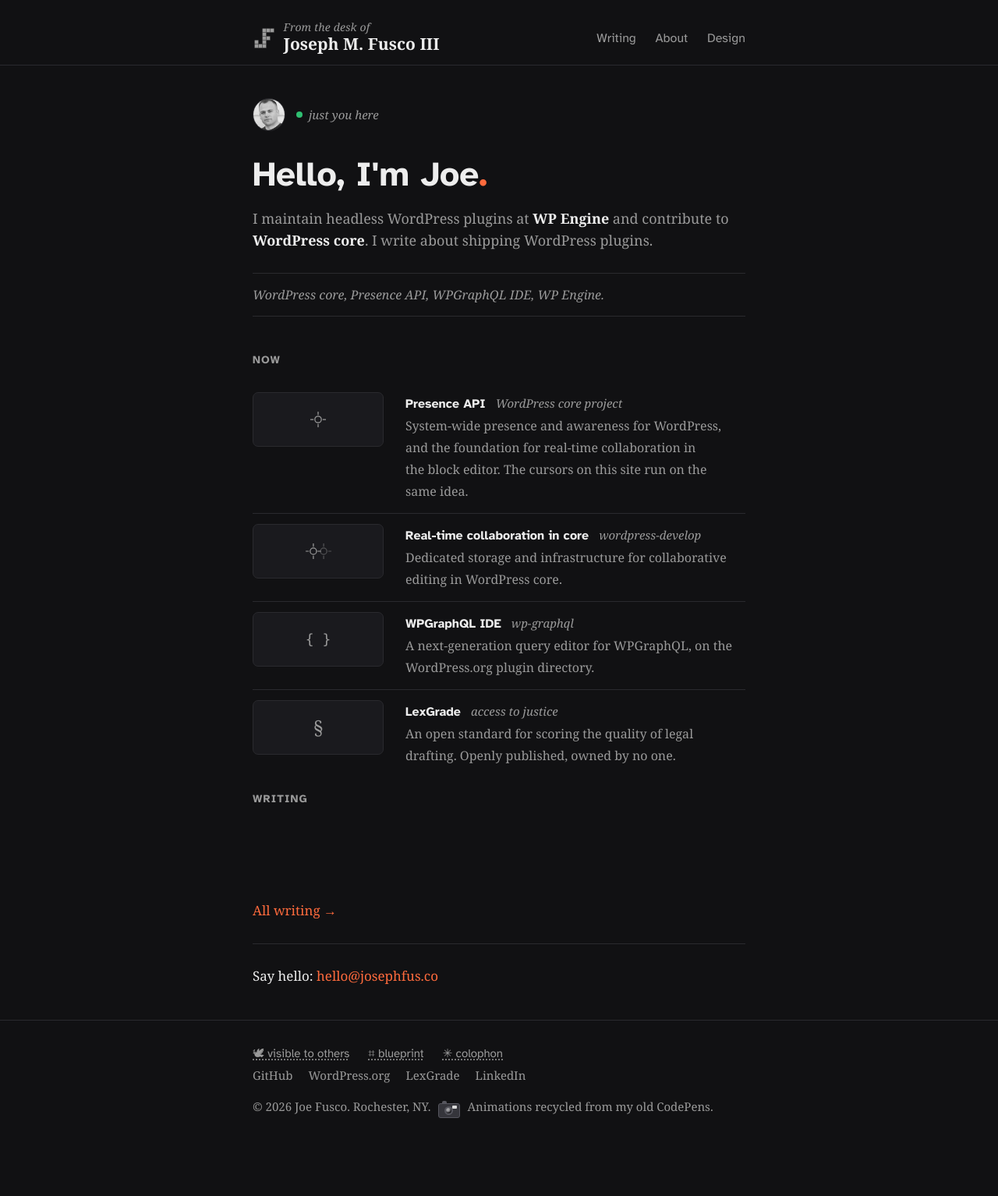
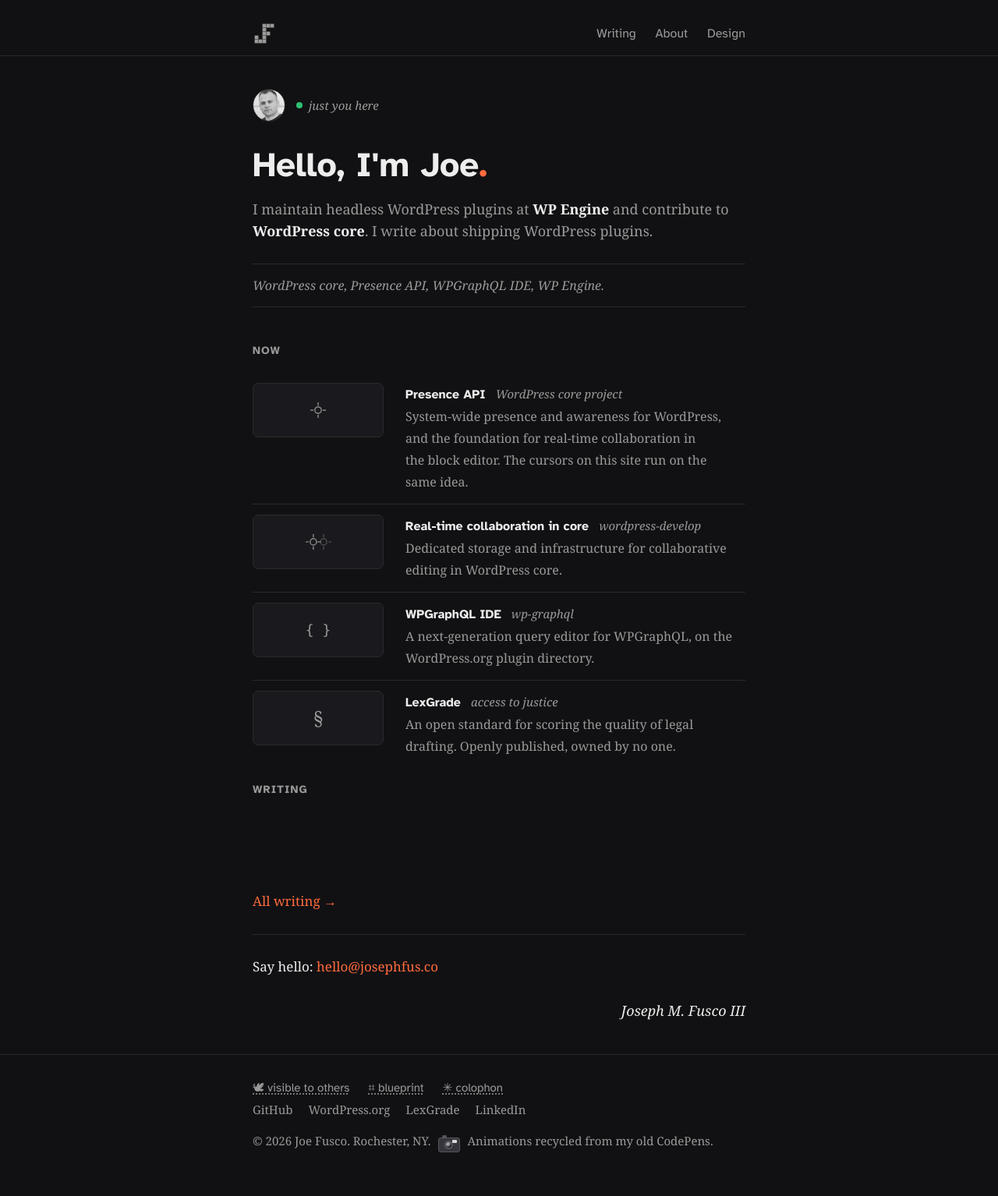
Before and after one commit to josephfusco/josephfusco.github.io, a Jekyll site: the page built from index.html, in a window 1280 px wide. Shown: the whole page at 78% size. Built offline with Jekyll 4.4.1, drawn with Linux system fonts in a browser that asks for light colours; before the commit the page ends 1490 px from its top, so only the background shows below that.

Commit message:
Nav keeps only the mark; the full name signs bottom-right like a letter
Co-Authored-By: Claude Fable 5 <noreply@anthropic.com>
Claude-Session: https://claude.ai/code/session_019vAcPMvpcgUVRcyZCqV9hM

```diff
--- a/_includes/header.html
+++ b/_includes/header.html
@@ -1,7 +1,7 @@
 <header class="site-header">
 	<div class="site-header-bg" aria-hidden="true"></div>
 	<div class="wrap">
-		<a class="site-name" href="{{ '/' | relative_url }}">
+		<a class="site-name" href="{{ '/' | relative_url }}" aria-label="{{ site.nameplate | default: site.name }}, home">
 			<svg class="site-mark" viewBox="0 0 600 600" aria-hidden="true">
 				<rect x="350" y="250" />
 				<rect x="50" y="350" />
@@ -15,7 +15,6 @@
 				<rect x="350" y="50" />
 				<rect x="450" y="50" />
 			</svg>
-			<span class="site-name-text"><em class="desk-of">From the desk of</em>{{ site.nameplate | default: site.name }}</span>
 		</a>
 		<nav class="site-nav" aria-label="Main">
 			<a href="{{ '/blog' | relative_url }}"{% if page.url contains '/blog' or page.layout == 'post' %} aria-current="page"{% endif %}>Writing</a>
--- /dev/null
+++ b/_includes/signature.html
@@ -0,0 +1,3 @@
+<div class="wrap">
+	<p class="signature">{{ site.nameplate | default: site.name }}</p>
+</div>
--- a/_layouts/default.html
+++ b/_layouts/default.html
@@ -6,6 +6,7 @@
 	{% include header.html %}
 	<main id="main" aria-label="Content">
 		{{ content }}
+		{% include signature.html %}
 	</main>
 	{% include footer.html %}
 </body>
--- a/_layouts/page.html
+++ b/_layouts/page.html
@@ -11,6 +11,7 @@
 				{{ content }}
 			</article>
 		</div>
+		{% include signature.html %}
 	</main>
 	{% include footer.html %}
 </body>
--- a/_layouts/post.html
+++ b/_layouts/post.html
@@ -23,6 +23,7 @@
 			</nav>
 
 		</div>
+		{% include signature.html %}
 	</main>
 	{% include footer.html %}
 </body>
--- a/assets/css/redesign.css
+++ b/assets/css/redesign.css
@@ -1156,21 +1156,13 @@ main { flex: 1; }
 /* Popover links are prose; the footer's toolbar margins stop at its edge */
 #colophon a { margin-right: 0; }
 
-/* Letterhead nameplate: Georgia, with its eyebrow */
-.site-name-text {
-  display: flex;
-  flex-direction: column;
+/* The letter signs at the bottom right */
+.signature {
+  text-align: right;
   font-family: Georgia, "Iowan Old Style", serif;
-  font-size: 1.3125rem;
-  font-weight: 700;
+  font-style: italic;
+  font-size: 1.125rem;
   line-height: var(--lh);
-  letter-spacing: 0;
+  color: var(--fg);
+  margin: var(--lh) 0 0;
 }
-.desk-of {
-  font-style: italic;
-  font-weight: 400;
-  font-size: 0.875rem;
-  line-height: 0.875rem;
-  color: var(--muted);
-  letter-spacing: 0.01em;
-}
```
